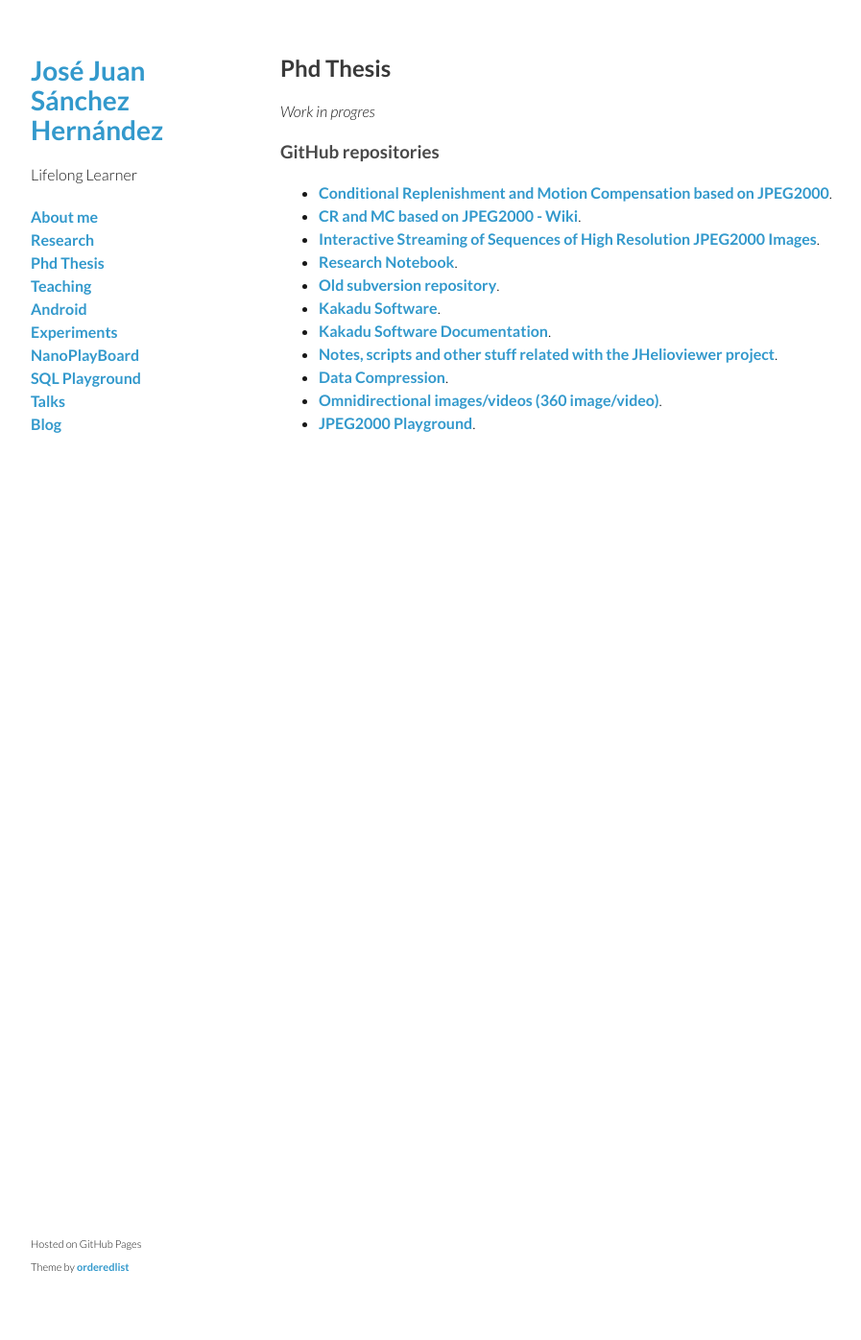
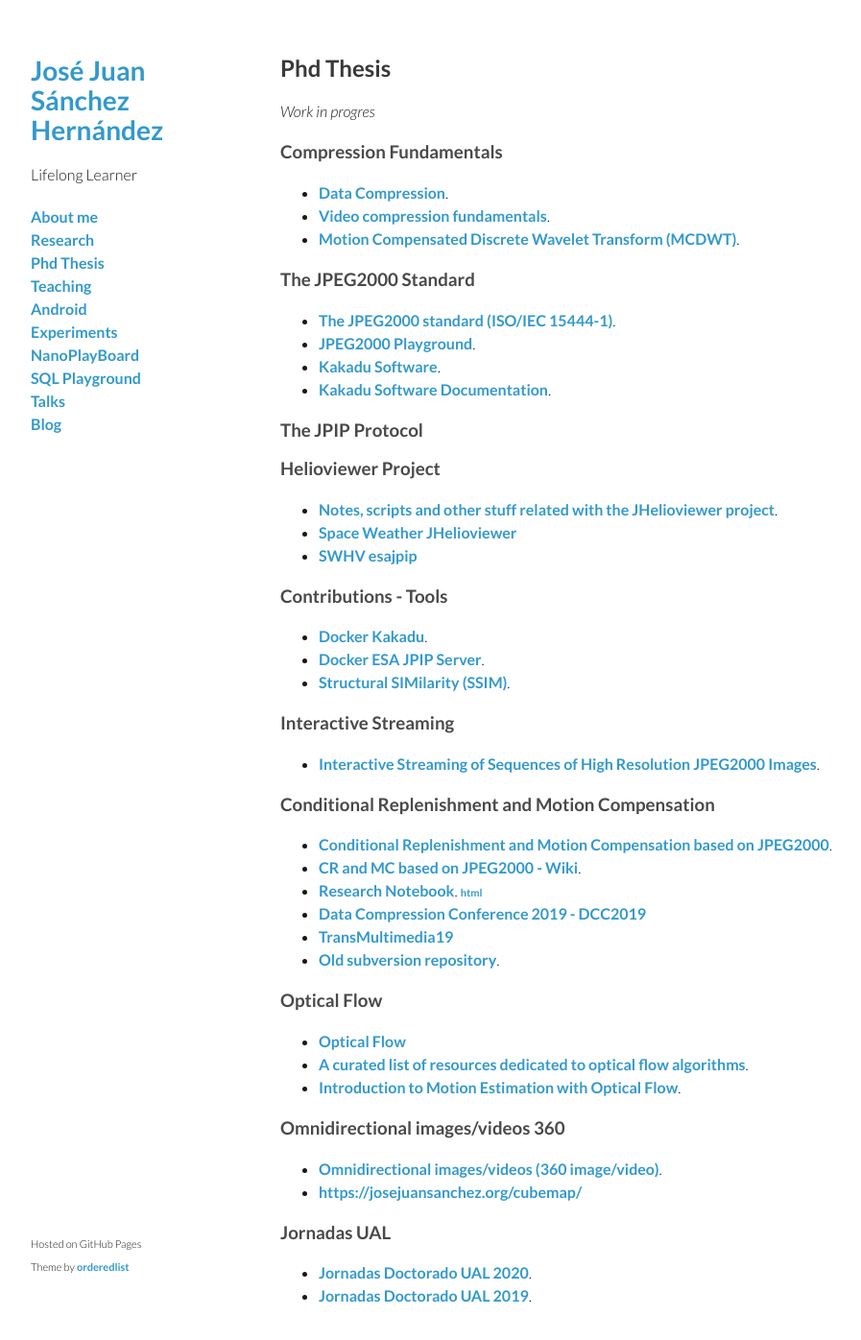
Before and after one commit to josejuansanchez/josejuansanchez.github.io, a Jekyll site: the page built from phd-thesis/index.md, in a window 1280 px wide and 1400 px high. Shown: the top 1396 px of the window at 96% size, without its empty margins (178-1075 px from the left). Built offline with Jekyll 4.4.1, drawn with Linux system fonts in a browser that asks for light colours.

Commit message:
Updated phd-thesis section

```diff
--- a/phd-thesis/index.md
+++ b/phd-thesis/index.md
@@ -7,19 +7,63 @@
 
 *Work in progres*
 
-### GitHub repositories
+### Compression Fundamentals
+
+* [Data Compression][8].
+* [Video compression fundamentals][25].
+* [Motion Compensated Discrete Wavelet Transform (MCDWT)][27].
+
+### The JPEG2000 Standard
+
+* [The JPEG2000 standard (ISO/IEC 15444-1)][26].
+* [JPEG2000 Playground][10].
+* [Kakadu Software][6].
+* [Kakadu Software Documentation][7].
+
+### The JPIP Protocol
+
+
+
+### Helioviewer Project
+
+* [Notes, scripts and other stuff related with the JHelioviewer project][11].
+* [Space Weather JHelioviewer][20]
+* [SWHV esajpip][21]
+
+### Contributions - Tools
+
+* [Docker Kakadu][14].
+* [Docker ESA JPIP Server][16].
+* [Structural SIMilarity (SSIM)][21].
+
+### Interactive Streaming
+
+* [Interactive Streaming of Sequences of High Resolution JPEG2000 Images][3].
+
+### Conditional Replenishment and Motion Compensation
 
 * [Conditional Replenishment and Motion Compensation based on JPEG2000][1].
 * [CR and MC based on JPEG2000 - Wiki][2].
-* [Interactive Streaming of Sequences of High Resolution JPEG2000 Images][3].
-* [Research Notebook][4].
+* [Research Notebook][4]. <small>[html](http://josejuansanchez.org/research-notebook/)</small>
+* [Data Compression Conference 2019 - DCC2019][18]
+* [TransMultimedia19](https://github.com/josejuansanchez/TransMultimedia19)
 * [Old subversion repository][5].
-* [Kakadu Software][6].
-* [Kakadu Software Documentation][7].
-* [Notes, scripts and other stuff related with the JHelioviewer project][11].
-* [Data Compression][8].
+
+### Optical Flow
+
+* [Optical Flow][12]
+* [A curated list of resources dedicated to optical flow algorithms][23].
+* [Introduction to Motion Estimation with Optical Flow][24].
+
+### Omnidirectional images/videos 360
+
 * [Omnidirectional images/videos (360 image/video)][9].
-* [JPEG2000 Playground][10].
+* [https://josejuansanchez.org/cubemap/][15]
+
+### Jornadas UAL
+
+* [Jornadas Doctorado UAL 2020][17].
+* [Jornadas Doctorado UAL 2019][19].
 
 [1]: https://github.com/josejuansanchez/cr_mc_j2k
 [2]: https://github.com/josejuansanchez/cr_mc_j2k/wiki
```
Also changed, not shown: other parts of phd-thesis/index.md (+16 -0 lines).
